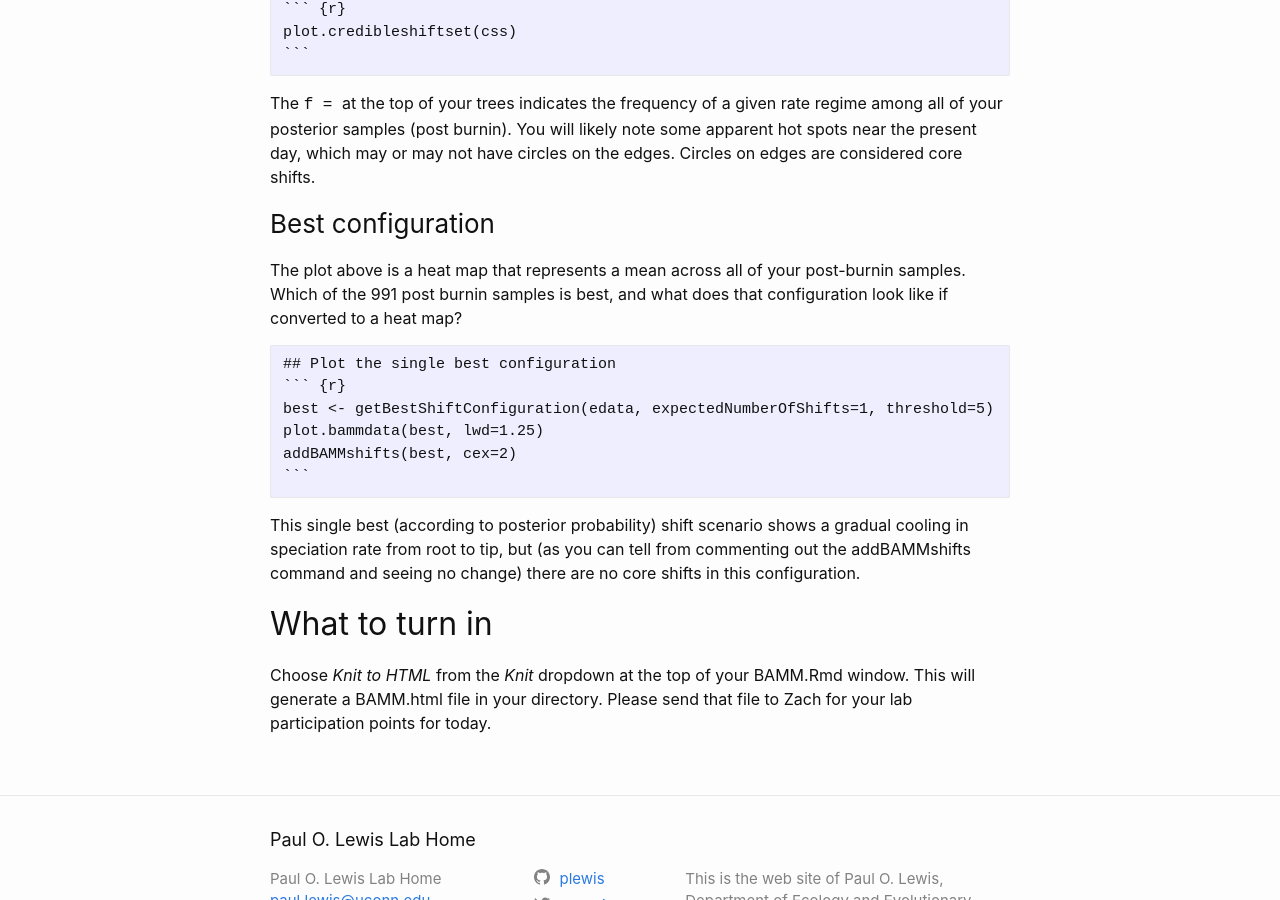
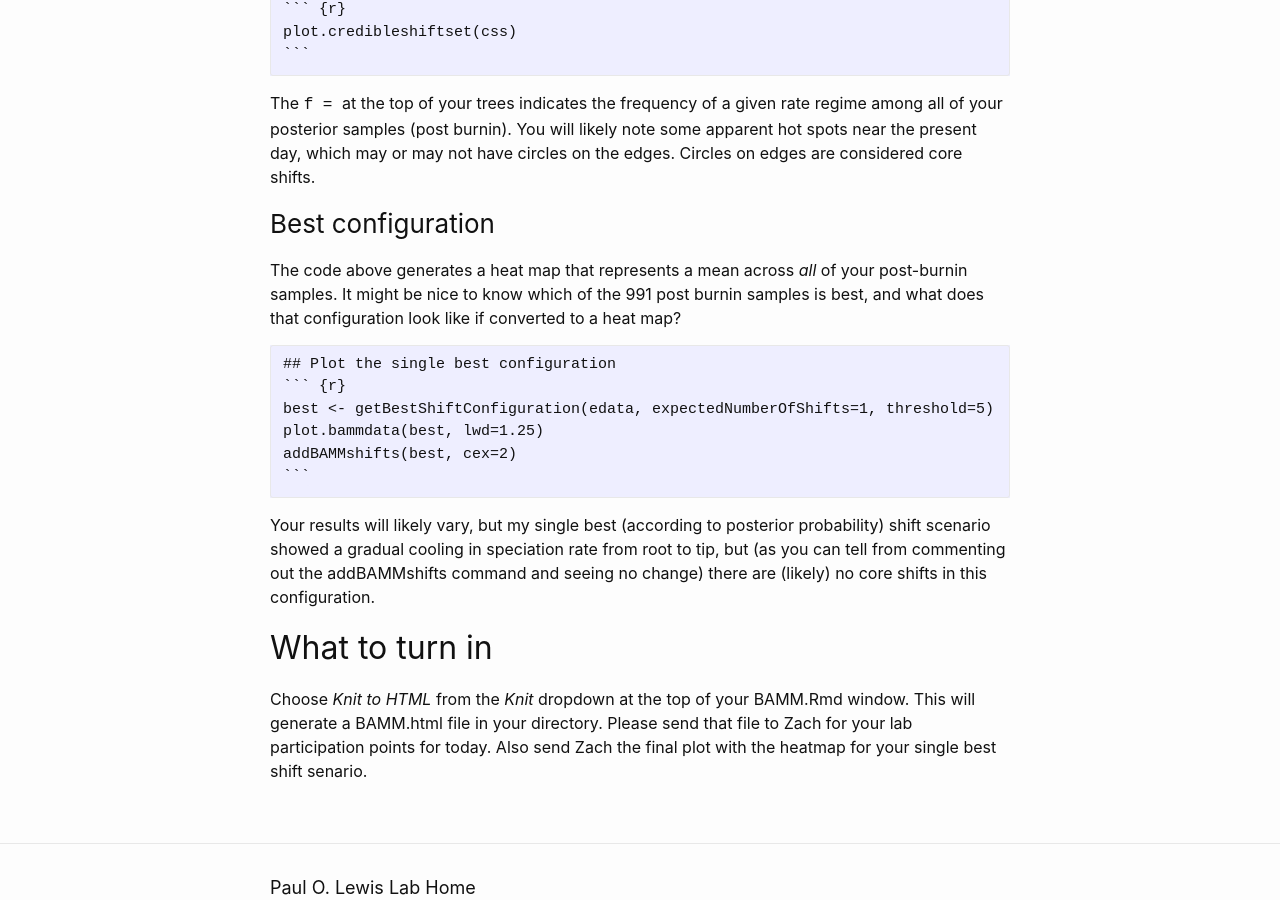
Before and after one commit to plewis/plewis.github.io, a Jekyll site: the page built from phylogenetics/lab-bamm.md, in a window 1280 px wide and 900 px high, scrolled down 7426 px. Built offline with Jekyll 4.4.1, drawn with Linux system fonts in a browser that asks for light colours; emoji names are drawn with the system emoji font.

Commit message:
Added variation to single best shift scenario explanation

````diff
--- a/phylogenetics/lab-bamm.md
+++ b/phylogenetics/lab-bamm.md
@@ -288,11 +288,11 @@ In my data, there was only one shift configuration listed and every post-burnin
     plot.credibleshiftset(css)
     ```
 
-The <tt>f = </tt> at the top of your trees indicates the frequency of a given rate regime among all of your posterior samples (post burnin). You will likely note some apparent hot spots near the present day, which may or may not have circles on the edges. Circles on edges are considered core shifts.
+The <tt> f =  </tt> at the top of your trees indicates the frequency of a given rate regime among all of your posterior samples (post burnin). You will likely note some apparent hot spots near the present day, which may or may not have circles on the edges. Circles on edges are considered core shifts.
 
 ### Best configuration
 
-The plot above is a heat map that represents a mean across all of your post-burnin samples. Which of the 991 post burnin samples is best, and what does that configuration look like if converted to a heat map?
+The code above generates a heat map that represents a mean across *all* of your post-burnin samples. It might be nice to know which of the 991 post burnin samples is best, and what does that configuration look like if converted to a heat map?
 
     ## Plot the single best configuration
     ``` {r}
@@ -301,8 +301,8 @@ The plot above is a heat map that represents a mean across all of your post-burn
     addBAMMshifts(best, cex=2)
     ```
 
-This single best (according to posterior probability) shift scenario shows a gradual cooling in speciation rate from root to tip, but (as you can tell from commenting out the addBAMMshifts command and seeing no change) there are no core shifts in this configuration.
+Your results will likely vary, but my single best (according to posterior probability) shift scenario showed a gradual cooling in speciation rate from root to tip, but (as you can tell from commenting out the addBAMMshifts command and seeing no change) there are (likely) no core shifts in this configuration.
 
 ## What to turn in
 
-Choose _Knit to HTML_ from the _Knit_ dropdown at the top of your BAMM.Rmd window. This will generate a BAMM.html file in your directory. Please send that file to Zach for your lab participation points for today.
+Choose _Knit to HTML_ from the _Knit_ dropdown at the top of your BAMM.Rmd window. This will generate a BAMM.html file in your directory. Please send that file to Zach for your lab participation points for today. Also send Zach the final plot with the heatmap for your single best shift senario.
````
